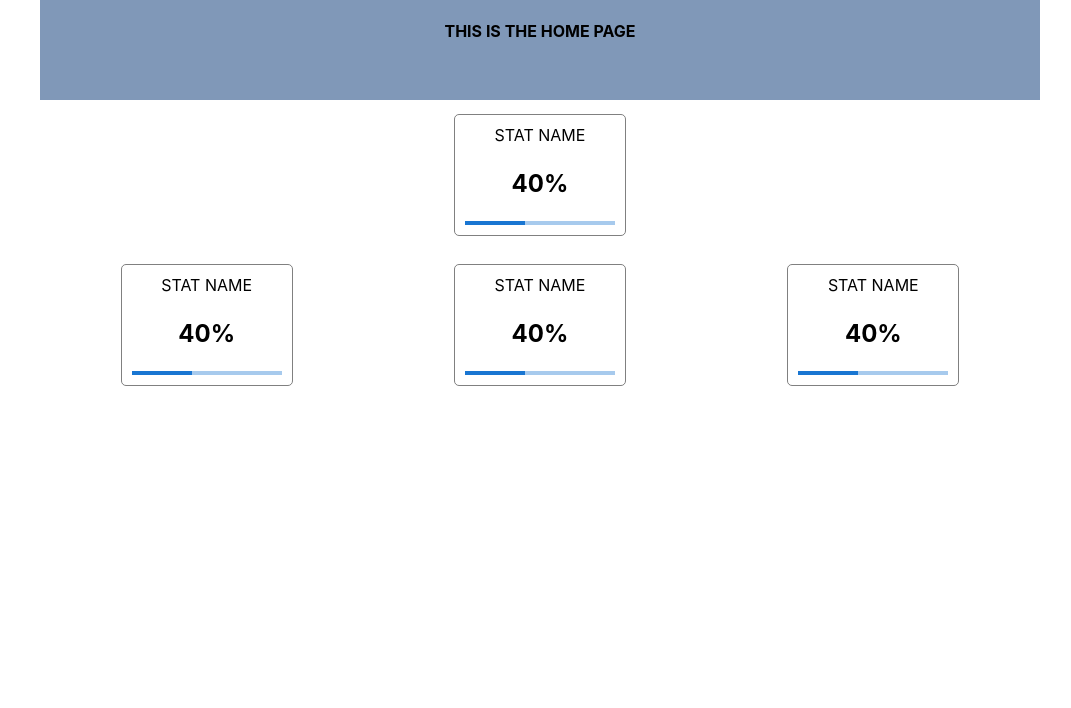
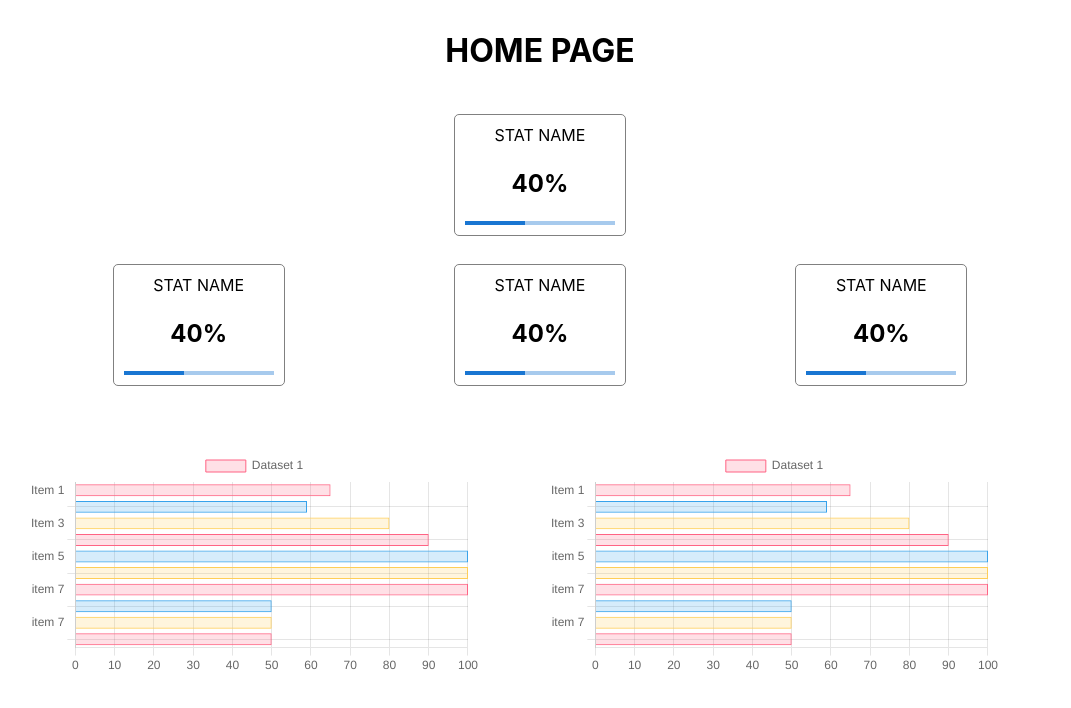
Before and after one commit to CMPUT416-Triet-Nicholas/eslint_visualization, a React (Create React App) app: page / in a window 1280 px wide. Shown: the top 708 px of the page, without its empty margins (100-1171 px from the left). Built offline with nearby package versions, Linux system fonts and the light colour scheme.

Commit message:
feat: add basic bar chart

```diff
--- a/src/components/HomePage.tsx
+++ b/src/components/HomePage.tsx
@@ -1,5 +1,7 @@
 import React from "react";
 import { Grid, LinearProgress } from "@mui/material";
+import { Bar } from "react-chartjs-2";
+import "chart.js/auto";
 
 export const HomePage = () => {
   return (
@@ -10,14 +12,18 @@ export const HomePage = () => {
         alignItems: "center",
       }}
     >
-      <Grid
-        container
-        sx={{
-          maxWidth: "1000px",
-        }}
-      >
-        <Grid item xs={12} sx={{ height: "100px", background: "#8098B8" }}>
-          <h4>THIS IS THE HOME PAGE</h4>
+      <Grid container sx={{ maxWidth: "80%" }}>
+        <Grid
+          item
+          xs={12}
+          sx={{
+            height: "100px",
+            display: "flex",
+            justifyContent: "center",
+            alignItems: "center",
+          }}
+        >
+          <h1>HOME PAGE</h1>
         </Grid>
         <Grid
           item
@@ -71,6 +77,48 @@ export const HomePage = () => {
             </Grid>
           </Grid>
         </Grid>
+        <Grid
+          item
+          xs={12}
+          sx={{
+            height: "400px",
+            display: "flex",
+            alignItems: "center",
+          }}
+        >
+          <Grid container spacing={2}>
+            <Grid
+              item
+              xs={6}
+              sx={{
+                height: "100%",
+                display: "flex",
+                justifyContent: "center",
+                alignItems: "center",
+              }}
+            >
+              <div style={{ height: "300px", width: "100%" }}>
+                {" "}
+                <HorizontalBarChart />
+              </div>
+            </Grid>
+            <Grid
+              item
+              xs={6}
+              sx={{
+                height: "100%",
+                display: "flex",
+                justifyContent: "center",
+                alignItems: "center",
+              }}
+            >
+              <div style={{ height: "300px", width: "100%" }}>
+                {" "}
+                <HorizontalBarChart />
+              </div>
+            </Grid>
+          </Grid>
+        </Grid>
       </Grid>
     </div>
   );
@@ -106,3 +154,56 @@ const StatisticBox = ({
     </div>
   );
 };
+
+const HorizontalBarChart = () => {
+  const data = {
+    labels: [
+      "Item 1",
+      "Item 2",
+      "Item 3",
+      "item 4",
+      "item 5",
+      "item 6",
+      "item 7",
+      "item 7",
+      "item 7",
+      "item 7",
+    ],
+    datasets: [
+      {
+        label: "Dataset 1",
+        data: [65, 59, 80, 90, 100, 100, 100, 50, 50, 50],
+        backgroundColor: [
+          "rgba(255, 99, 132, 0.2)",
+          "rgba(54, 162, 235, 0.2)",
+          "rgba(255, 206, 86, 0.2)",
+        ],
+        borderColor: [
+          "rgba(255, 99, 132, 1)",
+          "rgba(54, 162, 235, 1)",
+          "rgba(255, 206, 86, 1)",
+        ],
+        borderWidth: 1,
+      },
+    ],
+  };
+
+  const barHeight = 50;
+  const barSpacing = 10;
+  const chartHeight = data.labels.length * (barHeight + barSpacing);
+
+  const options: any = {
+    indexAxis: "y",
+    scales: {
+      x: {
+        beginAtZero: true,
+      },
+    },
+  };
+
+  return (
+    <div style={{ height: `${chartHeight}px`, width: "90%" }}>
+      <Bar data={data} options={options} />
+    </div>
+  );
+};
```
